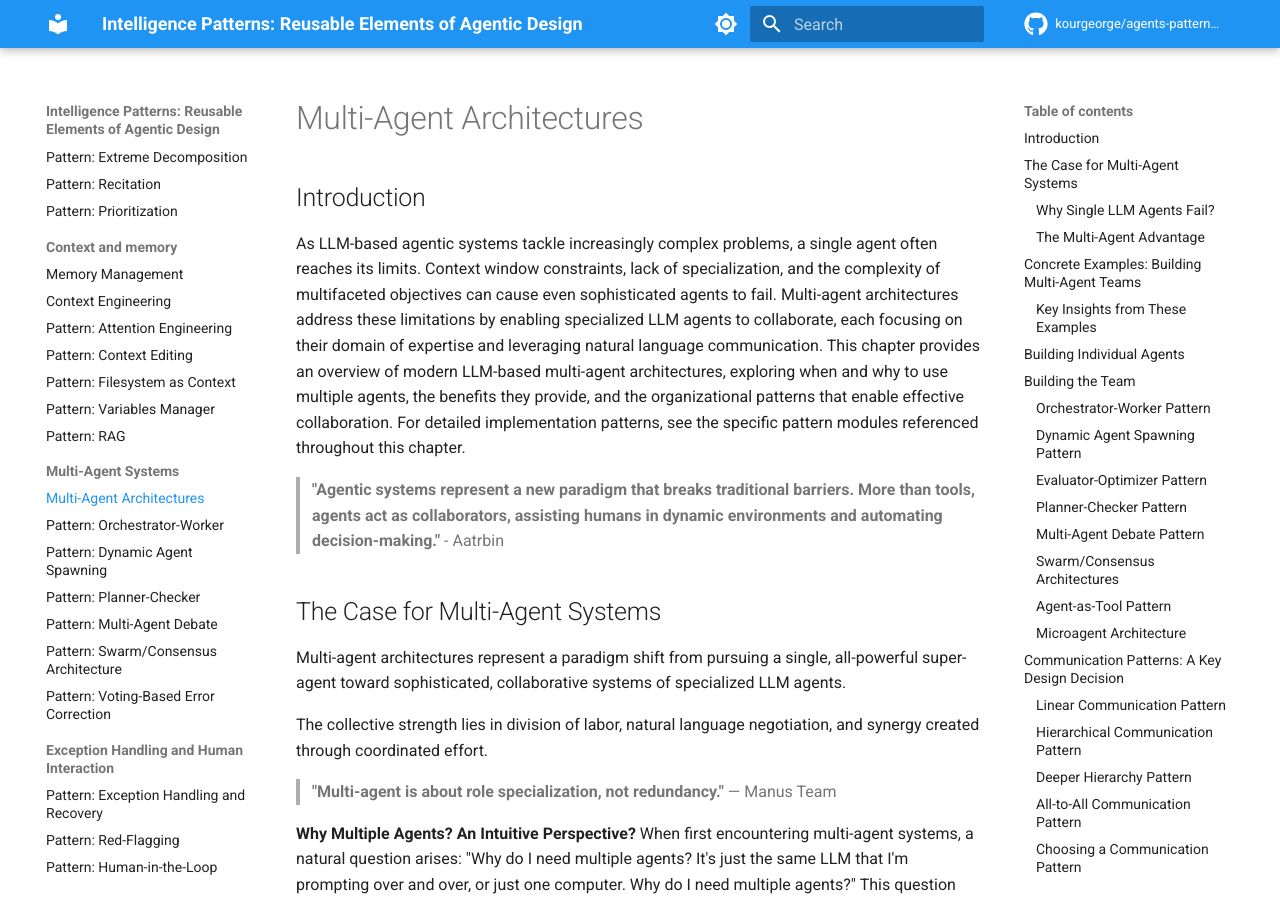
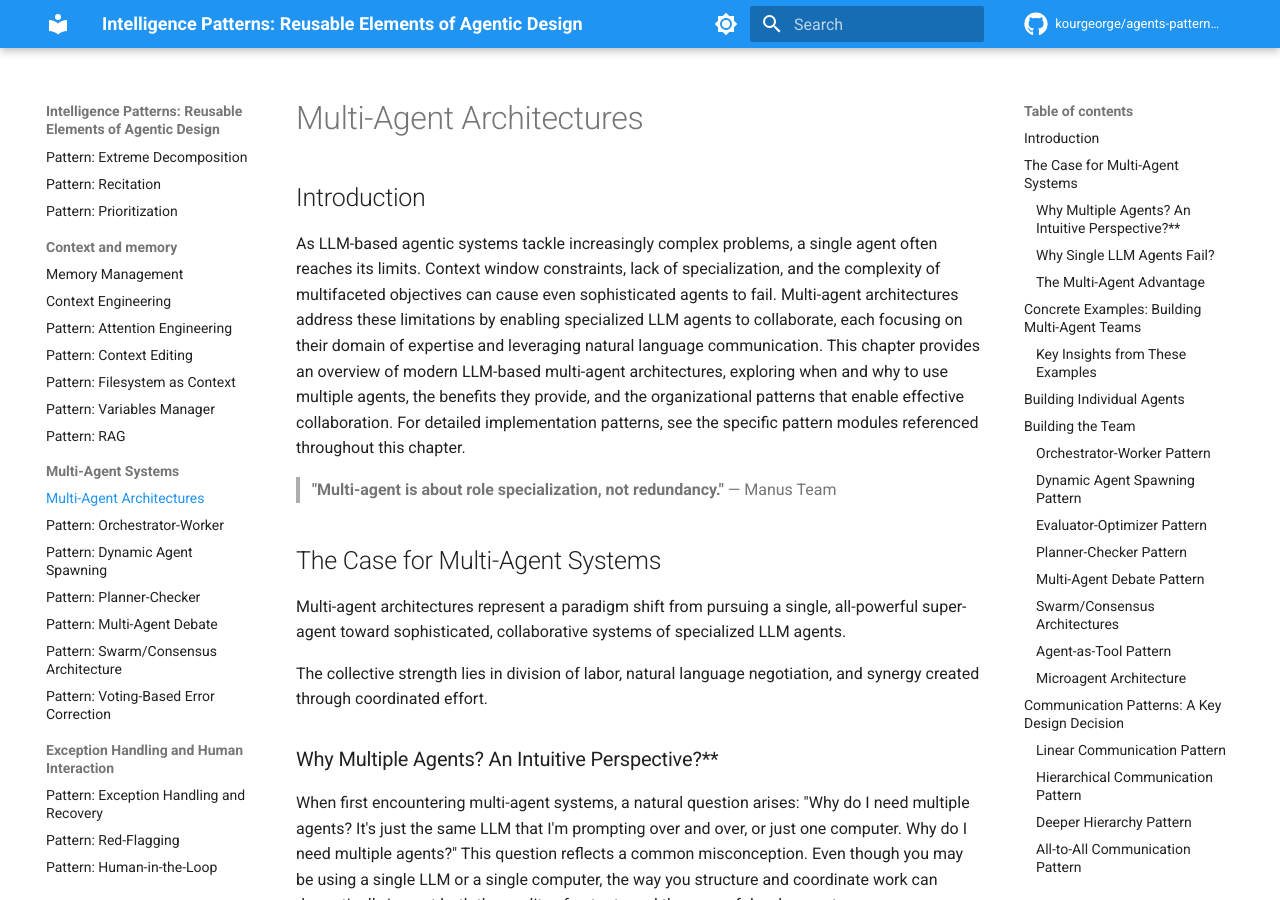
Before and after one commit to kourgeorge/agents-patterns-atlas, an MkDocs documentation site: the page built from docs/multi-agent.md, in a window 1280 px wide and 900 px high. Built offline with MkDocs 1.6.1 and Material for MkDocs 9.7.7, drawn with Linux system fonts in a browser that asks for light colours; comment, search, counter and statistics services are not loaded; some of the changed lines change nothing that is shown.

Commit message:
improve multiagent architectures

```diff
--- a/docs/multi-agent.md
+++ b/docs/multi-agent.md
@@ -8,7 +8,7 @@ Multi-agent architectures address these limitations by enabling specialized LLM
 This chapter provides an overview of modern LLM-based multi-agent architectures, exploring when and why to use multiple agents, the benefits they provide, and the organizational patterns that enable effective collaboration.
 For detailed implementation patterns, see the specific pattern modules referenced throughout this chapter.
 
-> **"Agentic systems represent a new paradigm that breaks traditional barriers. More than tools, agents act as collaborators, assisting humans in dynamic environments and automating decision-making."** - Aatrbin
+> **"Multi-agent is about role specialization, not redundancy."** — Manus Team
 
 ## The Case for Multi-Agent Systems
 
@@ -16,9 +16,8 @@ Multi-agent architectures represent a paradigm shift from pursuing a single, all
 
 The collective strength lies in division of labor, natural language negotiation, and synergy created through coordinated effort.
 
-> **"Multi-agent is about role specialization, not redundancy."** — Manus Team
+### Why Multiple Agents? An Intuitive Perspective?**
 
-**Why Multiple Agents? An Intuitive Perspective?**
 When first encountering multi-agent systems, a natural question arises: "Why do I need multiple agents? It's just the same LLM that I'm prompting over and over, or just one computer. Why do I need multiple agents?"
 This question reflects a common misconception. Even though you may be using a single LLM or a single computer, the way you structure and coordinate work can dramatically impact both the quality of outputs and the ease of development.
 
```
